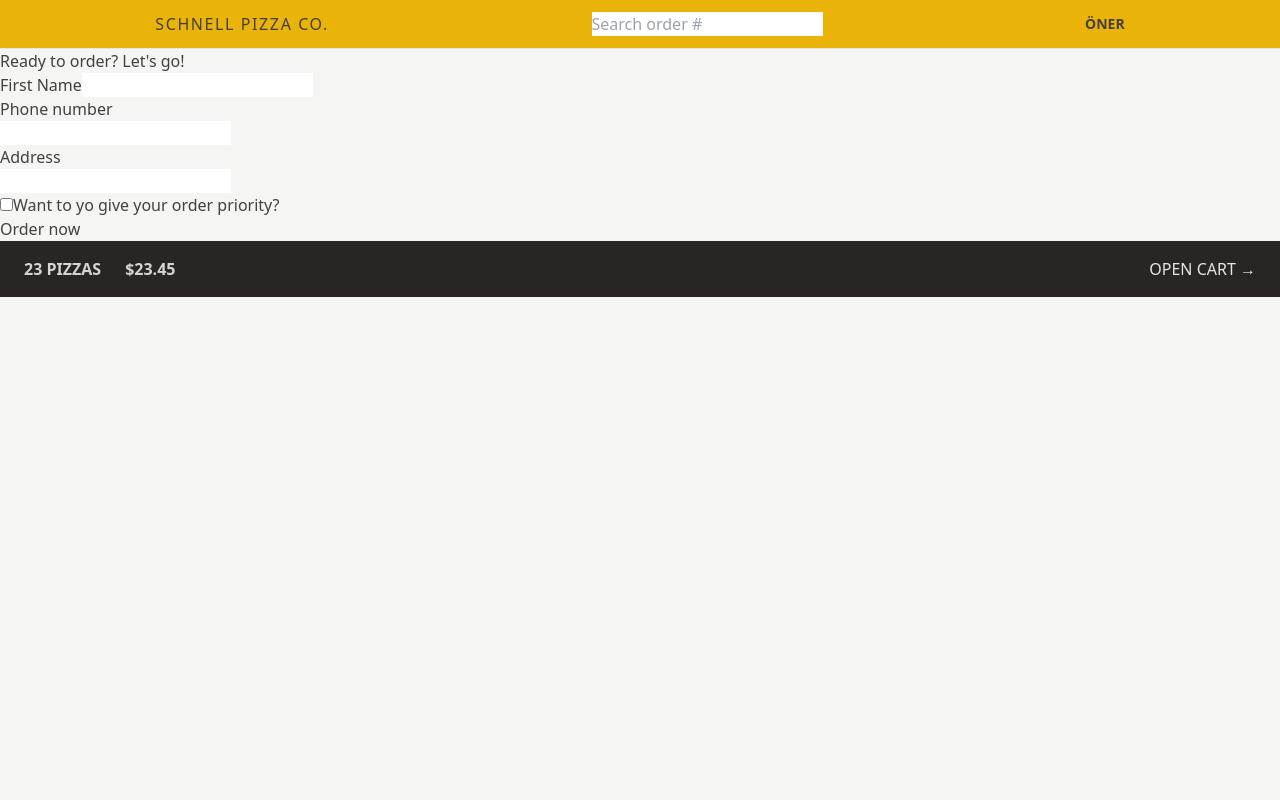
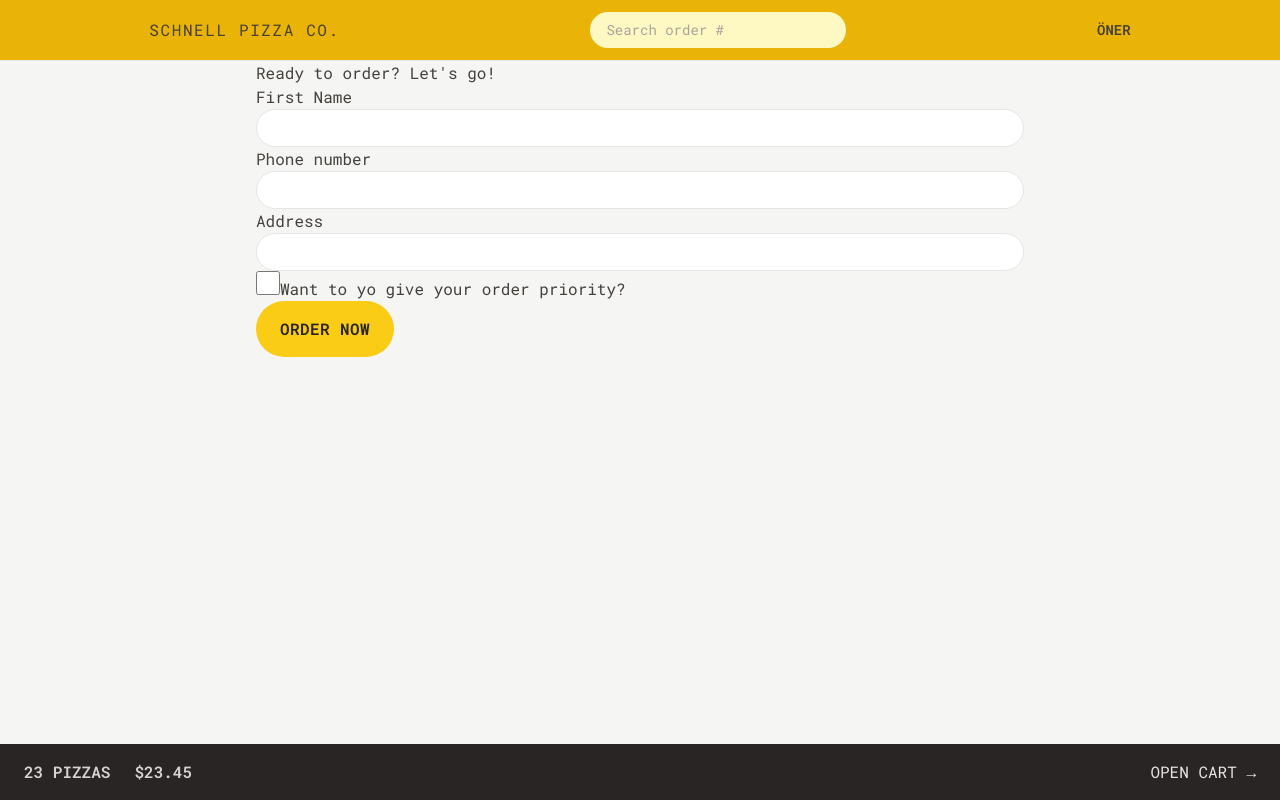
Before and after one commit to Oner-T/schnell-pizza, a React (Vite) app: page /order/new in a window 1280 px wide. Built offline with nearby package versions, Linux system fonts and the light colour scheme.

Commit message:
tw continue

```diff
--- a/index.html
+++ b/index.html
@@ -5,6 +5,13 @@
     <link rel="icon" type="image/svg+xml" href="/vite.svg" />
     <meta name="viewport" content="width=device-width, initial-scale=1.0" />
     <title>Vite + React</title>
+
+    <link rel="preconnect" href="https://fonts.googleapis.com" />
+    <link rel="preconnect" href="https://fonts.gstatic.com" crossorigin />
+    <link
+      href="https://fonts.googleapis.com/css2?family=Roboto+Mono:wght@300;400;500;600;700&family=Roboto:wght@400;500;700&display=swap"
+      rel="stylesheet"
+    />
   </head>
   <body class="bg-stone-100 text-stone-700">
     <div id="root"></div>
--- a/src/features/cart/Cart.jsx
+++ b/src/features/cart/Cart.jsx
@@ -1,23 +1,25 @@
-import { Link } from 'react-router-dom';
+import { Link } from "react-router-dom";
+import LinkButton from "../../ui/LinkButton";
+import Button from "../../ui/Button";
 
 const fakeCart = [
   {
     pizzaId: 12,
-    name: 'Mediterranean',
+    name: "Mediterranean",
     quantity: 2,
     unitPrice: 16,
     totalPrice: 32,
   },
   {
     pizzaId: 6,
-    name: 'Vegetale',
+    name: "Vegetale",
     quantity: 1,
     unitPrice: 13,
     totalPrice: 13,
   },
   {
     pizzaId: 11,
-    name: 'Spinach and Mushroom',
+    name: "Spinach and Mushroom",
     quantity: 1,
     unitPrice: 15,
     totalPrice: 15,
@@ -29,11 +31,13 @@ function Cart() {
 
   return (
     <div>
-      <Link to="/menu">&larr; Back to menu</Link>
+      <LinkButton to="/menu">&larr; Back to menu</LinkButton>
 
       <h2>Your cart, %NAME%</h2>
 
       <div>
+        <Button to="/order/new">Order pizzas</Button>
+
         <Link to="/order/new">Order pizzas</Link>
         <button>Clear cart</button>
       </div>
--- a/src/features/order/CreateOrder.jsx
+++ b/src/features/order/CreateOrder.jsx
@@ -1,17 +1,11 @@
-import { useState } from "react";
-import {
-  Form,
-  redirect,
-  useActionData,
-  useNavigate,
-  useNavigation,
-} from "react-router-dom";
+import { Form, redirect, useActionData, useNavigation } from "react-router-dom";
 import { createOrder } from "../../services/apiRestaurant";
+import Button from "../../ui/Button";
 
 // https://uibakery.io/regex-library/phone-number
 const isValidPhone = (str) =>
   /^\+?\d{1,4}?[-.\s]?\(?\d{1,3}?\)?[-.\s]?\d{1,4}[-.\s]?\d{1,4}[-.\s]?\d{1,9}$/.test(
-    str
+    str,
   );
 
 const fakeCart = [
@@ -54,13 +48,13 @@ function CreateOrder() {
       <Form method="POST">
         <div>
           <label>First Name</label>
-          <input type="text" name="customer" required />
+          <input className="input" type="text" name="customer" required />
         </div>
 
         <div>
           <label>Phone number</label>
           <div>
-            <input type="tel" name="phone" required />
+            <input className="input" type="tel" name="phone" required />
           </div>
           {formErrors?.phone && <p>{formErrors.phone}</p>}
         </div>
@@ -68,12 +62,13 @@ function CreateOrder() {
         <div>
           <label>Address</label>
           <div>
-            <input type="text" name="address" required />
+            <input className="input" type="text" name="address" required />
           </div>
         </div>
 
         <div>
           <input
+            className="h-6 w-6 accent-yellow-400 focus:outline-none focus:ring focus:ring-yellow-400 focus:ring-offset-2"
             type="checkbox"
             name="priority"
             id="priority"
@@ -85,9 +80,9 @@ function CreateOrder() {
 
         <div>
           <input type="hidden" name="cart" value={JSON.stringify(cart)} />
-          <button disabled={isSubmitting}>
+          <Button disabled={isSubmitting}>
             {isSubmitting ? "Placing order..." : "Order now"}
-          </button>
+          </Button>
         </div>
       </Form>
     </div>
--- a/src/features/order/SearchOrder.jsx
+++ b/src/features/order/SearchOrder.jsx
@@ -17,6 +17,7 @@ function SearchOrder() {
         placeholder="Search order #"
         value={query}
         onChange={(e) => setQuery(e.target.value)}
+        className="w-28 rounded-full bg-yellow-100 px-4 py-2 text-sm transition-all duration-300 placeholder:text-stone-400 focus:outline-none focus:ring focus:ring-yellow-500 focus:ring-opacity-50 sm:w-64 sm:focus:w-72"
       />
     </form>
   );
--- a/src/features/user/CreateUser.jsx
+++ b/src/features/user/CreateUser.jsx
@@ -18,7 +18,7 @@ function CreateUser() {
         placeholder="Your full name"
         value={username}
         onChange={(e) => setUsername(e.target.value)}
-        className="w-72"
+        className="input mb-8 w-72"
       />
 
       {username !== "" && (
--- a/src/index.css
+++ b/src/index.css
@@ -2,41 +2,49 @@
 @tailwind components;
 @tailwind utilities;
 
-/* body {
-  font-family: system-ui, -apple-system, BlinkMacSystemFont, "Segoe UI", Roboto,
-    Oxygen, Ubuntu, Cantarell, "Open Sans", "Helvetica Neue", sans-serif;
-  background-color: #f7f7f7;
-  color: #444;
+@layer components {
+  .input {
+    @apply w-full rounded-full border border-stone-200 px-4 py-2 text-sm transition-all duration-300 placeholder:text-stone-400 focus:outline-none focus:ring focus:ring-yellow-400 md:px-6;
   }
 
-.layout {
-  display: grid;
-  grid-template-rows: auto 1fr auto;
-  gap: 32px;
-  height: 100dvh;
-} */
-
-/* https://dev.to/afif/i-made-100-css-loaders-for-your-next-project-4eje */
-/* .loader {
+  .loader {
     width: 45px;
     aspect-ratio: 0.75;
-  --c: no-repeat linear-gradient(#333 0 0);
-  background: var(--c) 0% 50%, var(--c) 50% 50%, var(--c) 100% 50%;
+    --c: no-repeat linear-gradient(theme(colors.stone.800) 0 0);
+    background:
+      var(--c) 0% 50%,
+      var(--c) 50% 50%,
+      var(--c) 100% 50%;
     background-size: 20% 50%;
     animation: loading 1s infinite linear;
   }
 
   @keyframes loading {
     20% {
-    background-position: 0% 0%, 50% 50%, 100% 50%;
+      background-position:
+        0% 0%,
+        50% 50%,
+        100% 50%;
     }
     40% {
-    background-position: 0% 100%, 50% 0%, 100% 50%;
+      background-position:
+        0% 100%,
+        50% 0%,
+        100% 50%;
     }
     60% {
-    background-position: 0% 50%, 50% 100%, 100% 0%;
+      background-position:
+        0% 50%,
+        50% 100%,
+        100% 0%;
     }
     80% {
-    background-position: 0% 50%, 50% 50%, 100% 100%;
+      background-position:
+        0% 50%,
+        50% 50%,
+        100% 100%;
     }
-} */
+  }
+}
+
+/* https://dev.to/afif/i-made-100-css-loaders-for-your-next-project-4eje */
--- a/src/ui/AppLayout.jsx
+++ b/src/ui/AppLayout.jsx
@@ -8,15 +8,16 @@ function AppLayout() {
   const navigation = useNavigation();
   const isLoading = navigation.state === "loading";
   return (
-    <div className="layout">
+    <div className="grid h-screen grid-rows-[auto_1fr_auto]">
       {isLoading && <Loader />}
 
       <Header />
 
-      <main>
-        <Outlet />
-      </main>
-
+      <div className="overflow-scroll">
+        <main className="mx-auto max-w-3xl">
+          <Outlet />
+        </main>
+      </div>
       <CartOverview />
     </div>
   );
--- /dev/null
+++ b/src/ui/Button.jsx
@@ -0,0 +1,20 @@
+import { Link } from "react-router-dom";
+
+function Button({ children, disabled, to }) {
+  const className =
+    "inline-block rounded-full bg-yellow-400 px-4 py-3 font-semibold uppercase tracking-wide text-stone-800 transition-colors duration-300 hover:bg-yellow-300 focus:bg-yellow-300 focus:ring focus:ring-yellow-300 focus:ring-offset-2 disabled:cursor-not-allowed sm:px-6 sm:py-4";
+  if (to)
+    return (
+      <Link to={to} className={className}>
+        {children}
+      </Link>
+    );
+
+  return (
+    <div disabled={disabled} className={className}>
+      {children}
+    </div>
+  );
+}
+
+export default Button;
--- a/src/ui/Error.jsx
+++ b/src/ui/Error.jsx
@@ -1,14 +1,14 @@
-import { useNavigate, useRouteError } from "react-router-dom";
+import { useRouteError } from "react-router-dom";
+import LinkButton from "./LinkButton";
 
 function Error() {
-  const navigate = useNavigate();
   const error = useRouteError();
 
   return (
     <div>
       <h1>Something went wrong 😢</h1>
       <p>{error.data || error.message}</p>
-      <button onClick={() => navigate(-1)}>&larr; Go back</button>
+      <LinkButton to="-1">&larr; Go back</LinkButton>
     </div>
   );
 }
--- /dev/null
+++ b/src/ui/LinkButton.jsx
@@ -0,0 +1,21 @@
+import { Link, useNavigate } from "react-router-dom";
+
+function LinkButton({ children, to }) {
+  const navigate = useNavigate();
+  const className = "text-sm text-blue-500 hover:text-blue-600 hover:underline";
+
+  if (to === "-1")
+    return (
+      <button className={className} onClick={() => navigate(-1)}>
+        {children}
+      </button>
+    );
+
+  return (
+    <Link to={to} className={className}>
+      {children}
+    </Link>
+  );
+}
+
+export default LinkButton;
--- a/src/ui/Loader.jsx
+++ b/src/ui/Loader.jsx
@@ -1,5 +1,9 @@
 function Loader() {
-  return <div className="loader"></div>;
+  return (
+    <div className="absolute inset-0 flex items-center justify-center bg-slate-200/20 backdrop-blur-sm">
+      <div className="loader"></div>
+    </div>
+  );
 }
 
 export default Loader;
--- a/tailwind.config.js
+++ b/tailwind.config.js
@@ -1,8 +1,20 @@
 /** @type {import('tailwindcss').Config} */
+//eslint-disable-next-line
 export default {
   content: ["./index.html", "./src/**/*.{js,ts,jsx,tsx}"],
   theme: {
-    extend: {},
+    fontFamily: {
+      sans: "Roboto Mono, monospace",
+    },
+
+    extend: {
+      fontSize: {
+        huge: ["80rem", { lineHeight: "1" }],
+      },
+      height: {
+        screen: "100dvh",
+      },
+    },
   },
   plugins: [],
 };
```
Lines whose indentation alone changed are shown as unchanged.
